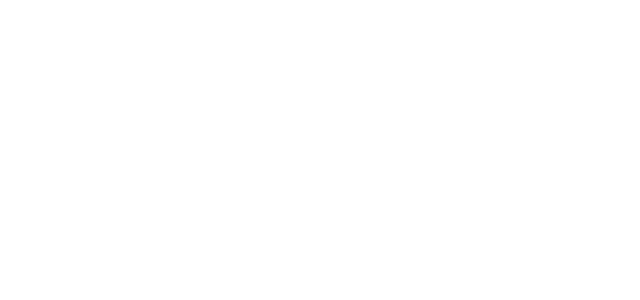
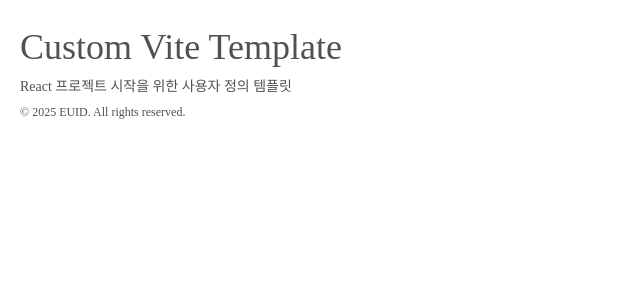
Before and after one commit to neulhi/vite-react-ts, a React (Vite) app: page / in a window 1280 px wide. Shown: the top 300 px of the page, without its empty margins (0-640 px from the left). Built offline with nearby package versions, Linux system fonts and the light colour scheme.

Commit message:
[구성] Prose 마크업, 스타일, Pretendard 웹 폰트

```diff
--- /dev/null
+++ b/src/app.tsx
@@ -0,0 +1,19 @@
+function App() {
+  return (
+    <div className="prose">
+      <header>
+        <h1 lang="en">Custom Vite Template</h1>
+      </header>
+      <main>
+        <p>React 프로젝트 시작을 위한 사용자 정의 템플릿</p>
+      </main>
+      <footer>
+        <small lang="en">
+          &copy; {new Date().getFullYear()} EUID. All rights reserved.
+        </small>
+      </footer>
+    </div>
+  );
+}
+
+export default App;
--- a/src/app/app.css
+++ /dev/null
@@ -1,5 +0,0 @@
-@layer components {
-  .App {
-    padding: 20px;
-  }
-}
--- a/src/app/app.tsx
+++ /dev/null
@@ -1,7 +0,0 @@
-import './app.css';
-
-function App() {
-  return <div className="App"></div>;
-}
-
-export default App;
--- a/src/main.tsx
+++ b/src/main.tsx
@@ -1,7 +1,7 @@
 import { StrictMode } from 'react';
 import { createRoot } from 'react-dom/client';
-import './styles/main.css';
-import App from './app/app';
+import '@/styles/main.css';
+import App from '@/app';
 
 const root = document.getElementById('root');
 
--- a/src/styles/main.css
+++ b/src/styles/main.css
@@ -1,3 +1,5 @@
-@layer base, components;
-@import "./common/normalize.css" layer(base);
-@import "./common/base.css" layer(base);
+@layer base, components, utilities;
+@import './common/normalize.css' layer(base);
+@import './common/base.css' layer(base);
+@import './utilities/a11y.css' layer(utilities);
+@import './utilities/prose.css' layer(utilities);
--- /dev/null
+++ b/src/styles/utilities/a11y.css
@@ -0,0 +1,25 @@
+.sr-only {
+  overflow: hidden;
+  position: absolute;
+  clip: rect(1px, 1px, 1px, 1px);
+  clip-path: circle(0);
+  width: 1px;
+  height: 1px;
+  margin: -1px;
+  white-space: nowrap;
+
+  caption& {
+    position: static;
+  }
+
+  &.focusable:focus {
+    overflow: initial;
+    position: static;
+    clip: auto;
+    clip-path: unset;
+    width: initial;
+    height: initial;
+    margin: initial;
+    white-space: initial;
+  }
+}
--- /dev/null
+++ b/src/styles/utilities/prose.css
@@ -0,0 +1,26 @@
+.prose {
+  display: flex;
+  flex-flow: column;
+  margin: 20px;
+  color: #515053;
+
+  h1,
+  p {
+    margin-block-start: 0;
+    margin-block-end: 2px;
+  }
+
+  h1 {
+    font-weight: 300;
+    font-size: 3.6rem;
+  }
+
+  p {
+    font-size: 1.4rem;
+  }
+
+  small {
+    font-size: 1.2rem;
+  }
+
+}
```
